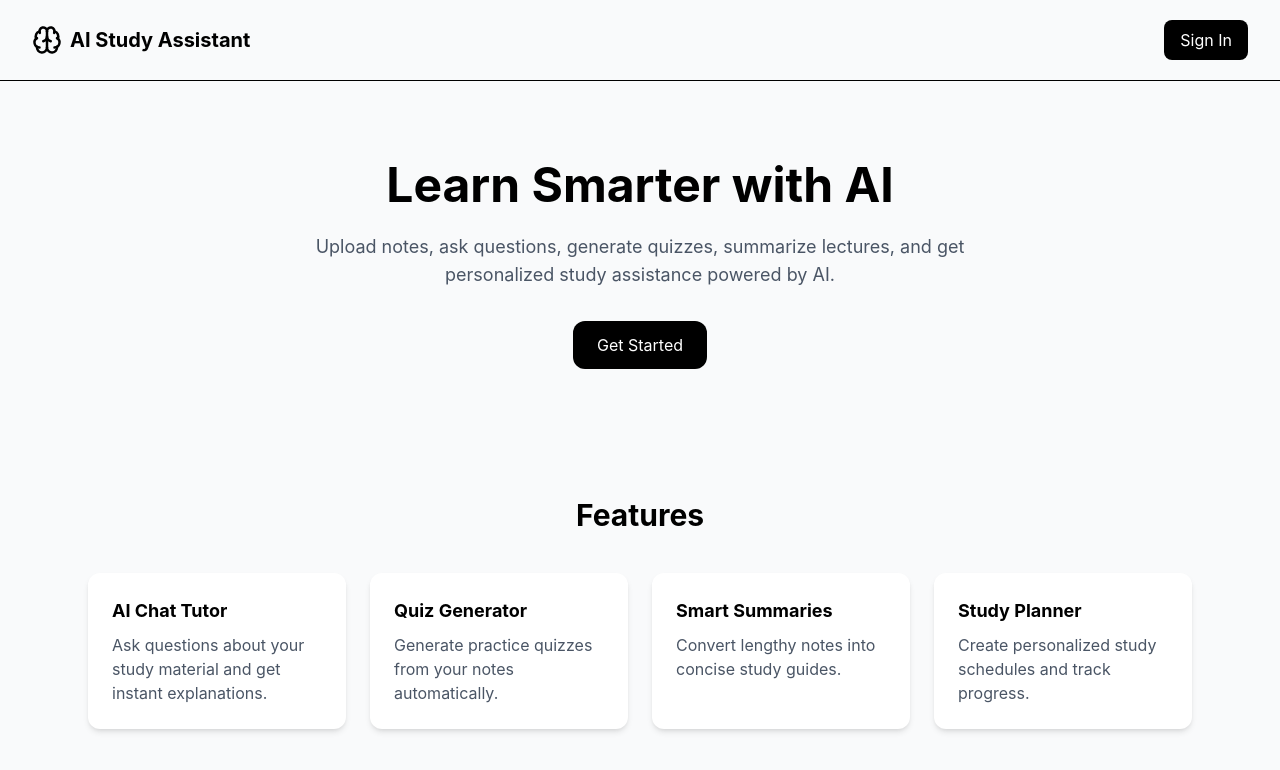
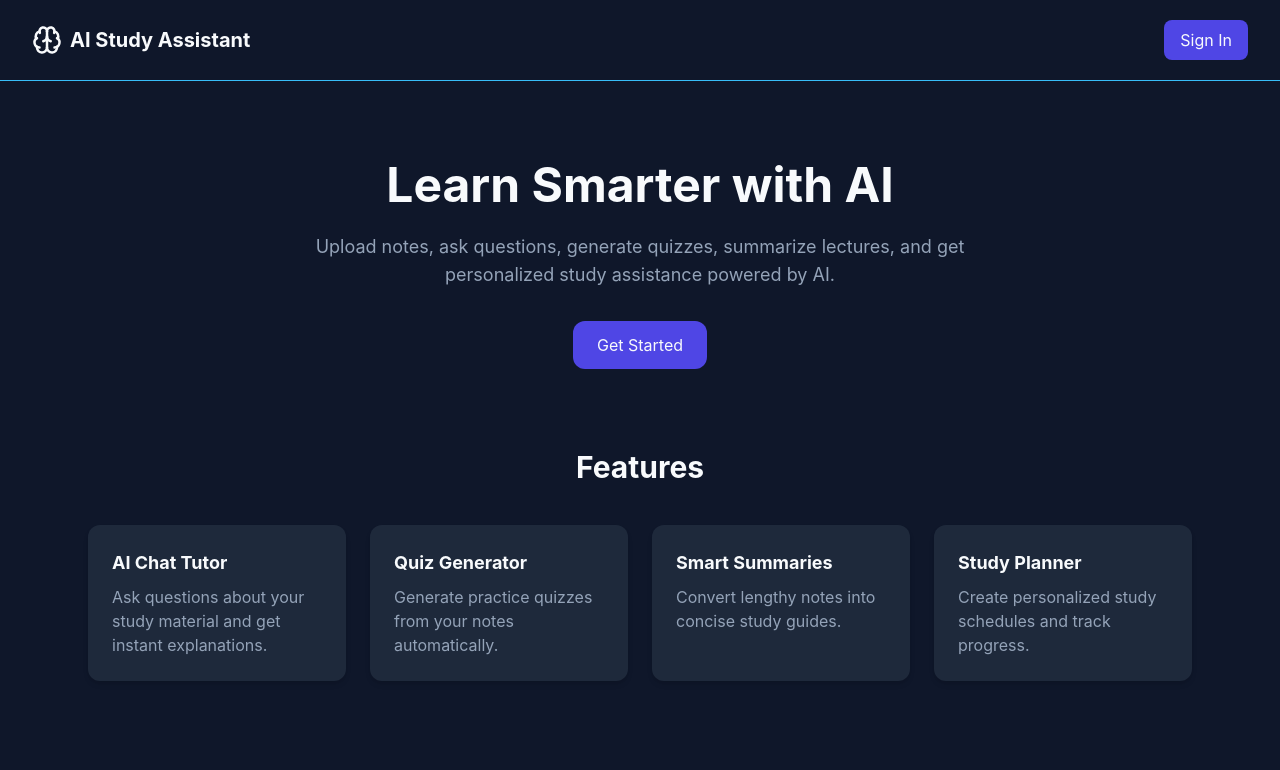
Before and after one commit to Angshuman0772/ai-study-assistant, a React (Vite) app: page / in a window 1280 px wide. Shown: the top 770 px of the page. Built offline with nearby package versions, Linux system fonts and the light colour scheme.

Commit message:
Style the website; update color classes and theme variables

```diff
--- a/src/components/FeatureCard.jsx
+++ b/src/components/FeatureCard.jsx
@@ -1,8 +1,8 @@
 function FeatureCard({ title, description }) {
   return (
-    <div className="bg-white shadow-md rounded-xl p-6 hover:shadow-lg transition">
+    <div className="bg-surface shadow-md rounded-xl p-6 hover:shadow-lg transition">
       <h3 className="font-bold text-lg mb-2">{title}</h3>
-      <p className="text-gray-600">{description}</p>
+      <p className="text-text-secondary">{description}</p>
     </div>
   );
 }
--- a/src/components/Hero.jsx
+++ b/src/components/Hero.jsx
@@ -3,12 +3,12 @@ function Hero() {
     <section className="text-center py-20">
       <h1 className="text-5xl font-bold mb-6">Learn Smarter with AI</h1>
 
-      <p className="text-gray-600 text-lg max-w-2xl mx-auto mb-8">
+      <p className="text-text-secondary text-lg max-w-2xl mx-auto mb-8">
         Upload notes, ask questions, generate quizzes, summarize lectures, and
         get personalized study assistance powered by AI.
       </p>
 
-      <button className="bg-black text-white px-6 py-3 rounded-xl">
+      <button className="bg-primary hover:bg-primary-hover transition-colors duration-200 text-text-primary px-6 py-3 rounded-xl">
         Get Started
       </button>
     </section>
--- a/src/components/Navbar.jsx
+++ b/src/components/Navbar.jsx
@@ -2,13 +2,13 @@ import { Brain } from "lucide-react";
 
 function Navbar() {
   return (
-    <nav className="flex justify-between items-center px-8 py-5 border-b">
+    <nav className="flex justify-between items-center px-8 py-5 border-b border-accent">
       <div className="flex items-center gap-2">
         <Brain size={30} />
         <h1 className="text-xl font-bold">AI Study Assistant</h1>
       </div>
 
-      <button className="bg-black text-white px-4 py-2 rounded-lg">
+      <button className="bg-primary hover:bg-primary-hover transition-colors duration-200 text-text-primary px-4 py-2 rounded-lg border-primary">
         Sign In
       </button>
     </nav>
--- a/src/index.css
+++ b/src/index.css
@@ -1,6 +1,26 @@
 @import "tailwindcss";
+
+@theme {
+  --color-primary: #4f46e5;
+  --color-primary-hover: #4338ca;
+  --color-accent: #38bdf8;
+
+  --color-background: #0f172a;
+  --color-surface: #1e293b;
+  --color-surface-light: #334155;
+
+  --color-text-primary: #f8fafc;
+  --color-text-secondary: #94a3b8;
+  --color-text-muted: #64748b;
+
+  --color-success: #22c55e;
+  --color-warning: #f59e0b;
+  --color-error: #ef4444;
+}
 
 body {
   margin: 0;
   font-family: Inter, sans-serif;
+  background-color: var(--color-background);
+  color: var(--color-text-primary);
 }
--- a/src/pages/Home.jsx
+++ b/src/pages/Home.jsx
@@ -24,11 +24,11 @@ function Home() {
   ];
 
   return (
-    <div className="min-h-screen bg-gray-50">
+    <div className="min-h-screen bg-background">
       <Navbar />
       <Hero />
 
-      <section className="max-w-6xl mx-auto px-6 py-12">
+      <section className="max-w-6xl mx-auto px-6">
         <h2 className="text-3xl font-bold text-center mb-10">Features</h2>
 
         <div className="grid md:grid-cols-2 lg:grid-cols-4 gap-6">
```
